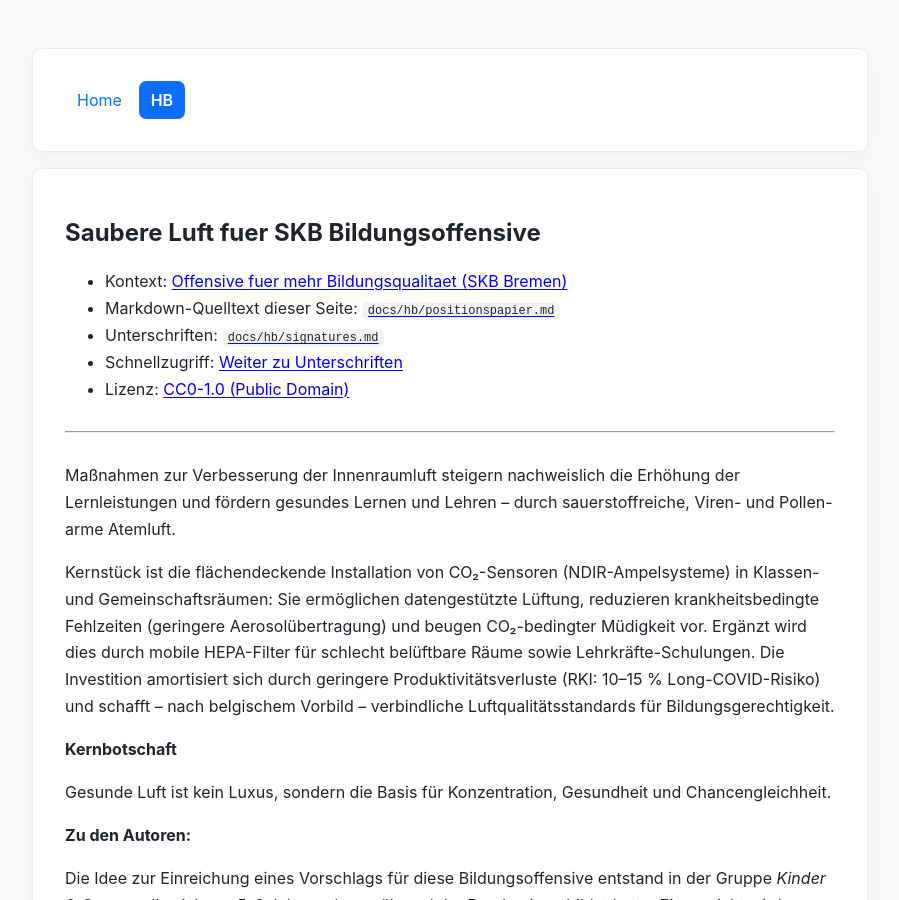
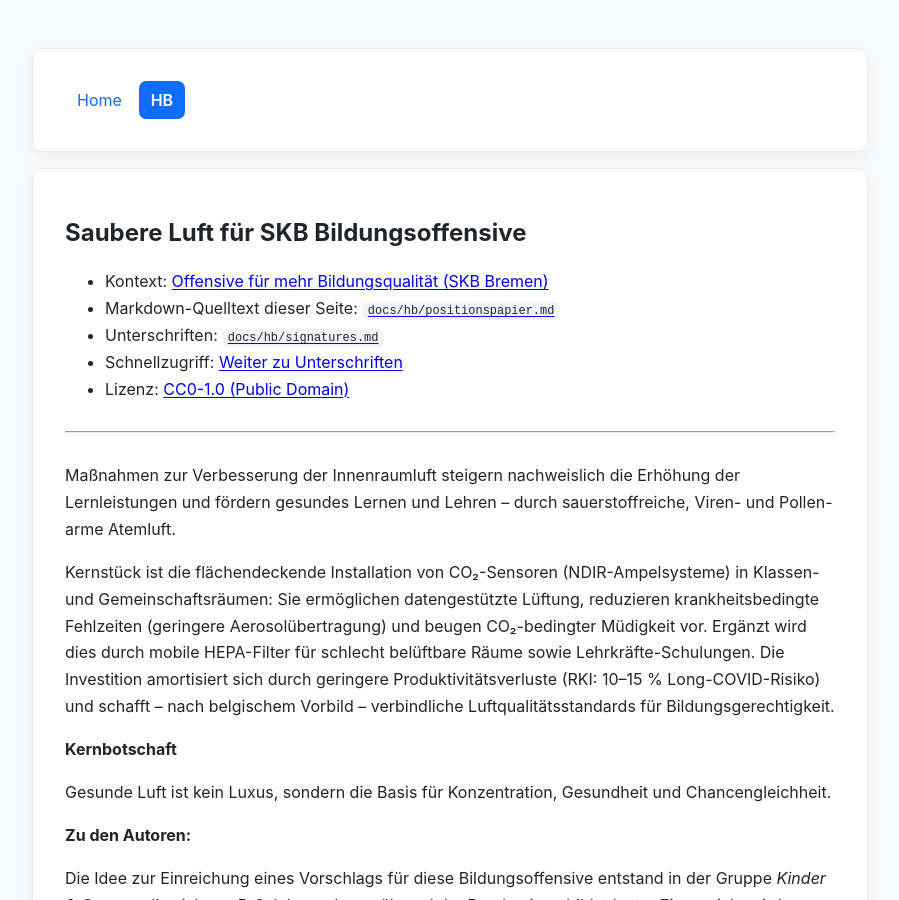
Before and after one commit to aprossi/awesome-clean-air-practice, a Jekyll site: the page built from docs/hb/index.md, in a window 1280 px wide and 900 px high. Shown: the whole window, without its empty margins (190-1089 px from the left). Built offline with Jekyll 4.4.1, drawn with Linux system fonts in a browser that asks for light colours.

Commit message:
Update index.md

```diff
--- a/docs/hb/index.md
+++ b/docs/hb/index.md
@@ -1,17 +1,17 @@
 ---
 layout: default
-title: Saubere Luft fuer SKB Bildungsoffensive
+title: Saubere Luft für SKB Bildungsoffensive
 permalink: /hb/
 ---
 
 <a id="top"></a>
-# Saubere Luft fuer SKB Bildungsoffensive
+# Saubere Luft für SKB Bildungsoffensive
 
 <!-- <div class="lead-note mb-4">
   Living document submitted to local authorities. Propose improvements and signatures through pull requests.
 </div> -->
 
-- Kontext: [Offensive fuer mehr Bildungsqualitaet (SKB Bremen)](https://www.bildung.bremen.de/offensive-fur-mehr-bildungsqualitat-483718)
+- Kontext: [Offensive für mehr Bildungsqualität (SKB Bremen)](https://www.bildung.bremen.de/offensive-fur-mehr-bildungsqualitat-483718)
 - Markdown-Quelltext dieser Seite: [`docs/hb/positionspapier.md`](https://github.com/aprossi/awesome-clean-air-practice/blob/main/docs/hb/positionspapier.md)
 - Unterschriften: [`docs/hb/signatures.md`](https://github.com/aprossi/awesome-clean-air-practice/blob/main/docs/hb/signatures.md)
 - Schnellzugriff: [Weiter zu Unterschriften](#signatures)
```
